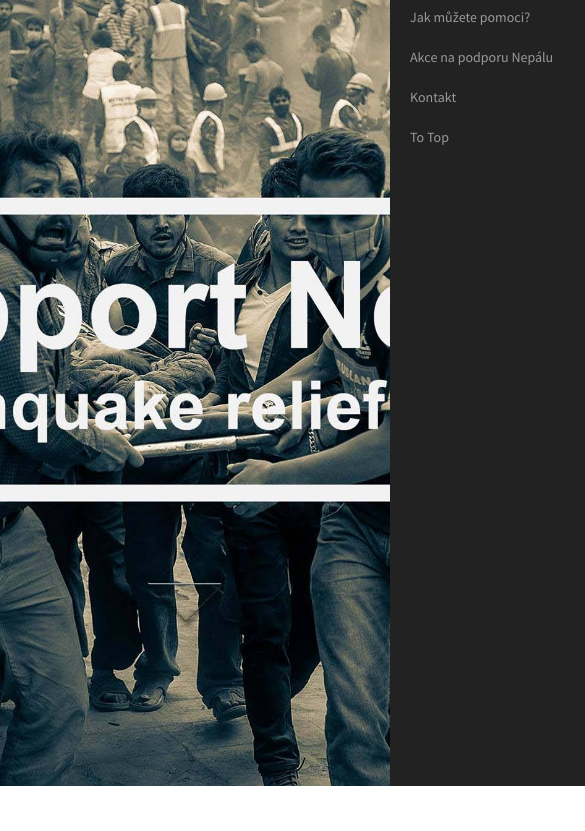
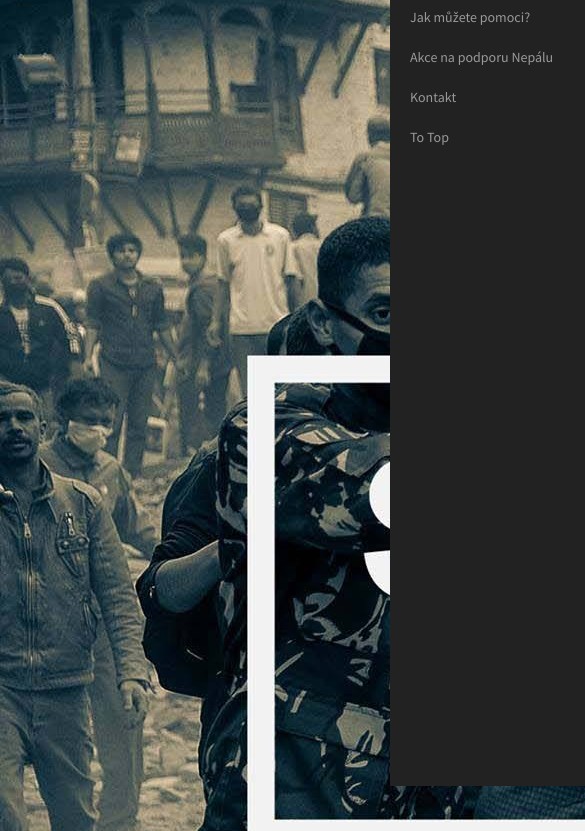
Before and after one commit to roooseon/NRNA-website, a plain HTML site: page index.html in a window 390 px wide. Shown: the part 58-889 px from the top of the page, 585 px wide, since content can reach past the window. Drawn offline with Linux system fonts and the light colour scheme.

Commit message:
added responsive header image

```diff
--- a/index.html
+++ b/index.html
@@ -57,6 +57,7 @@
 
     <!-- Header -->
     <a href ="#about"><header id="top" class="header">
+    	<img src="../img/bg.jpg" id="bg">
         <div class="text-vertical-center">
         </div>
     </header></a href>
```
